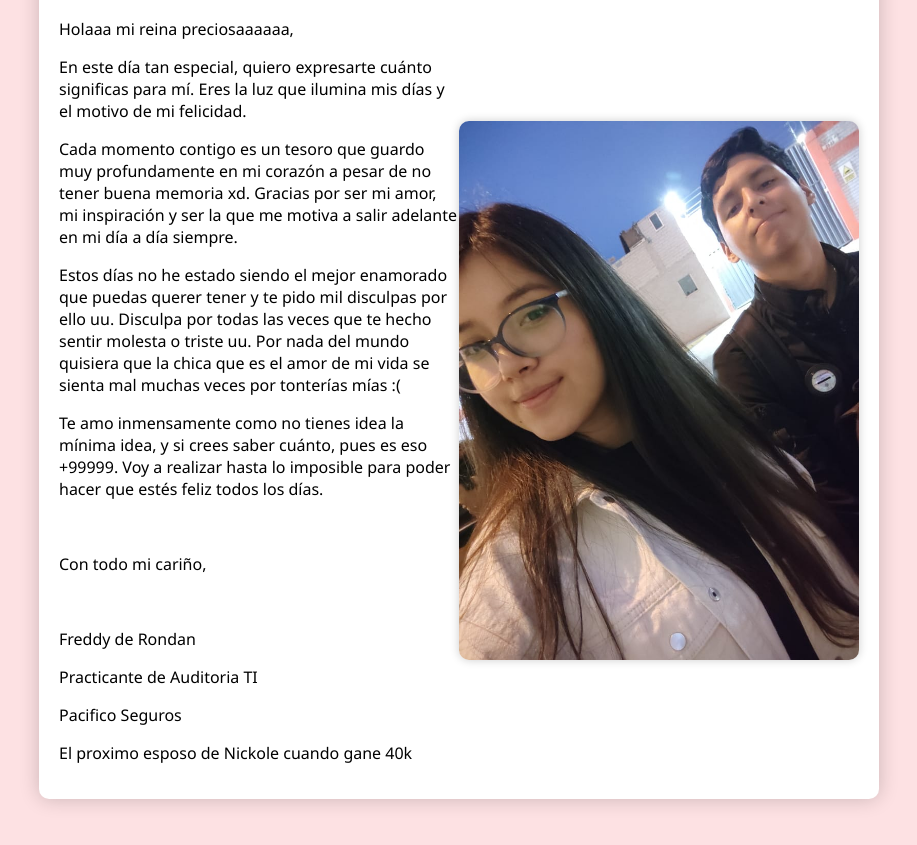
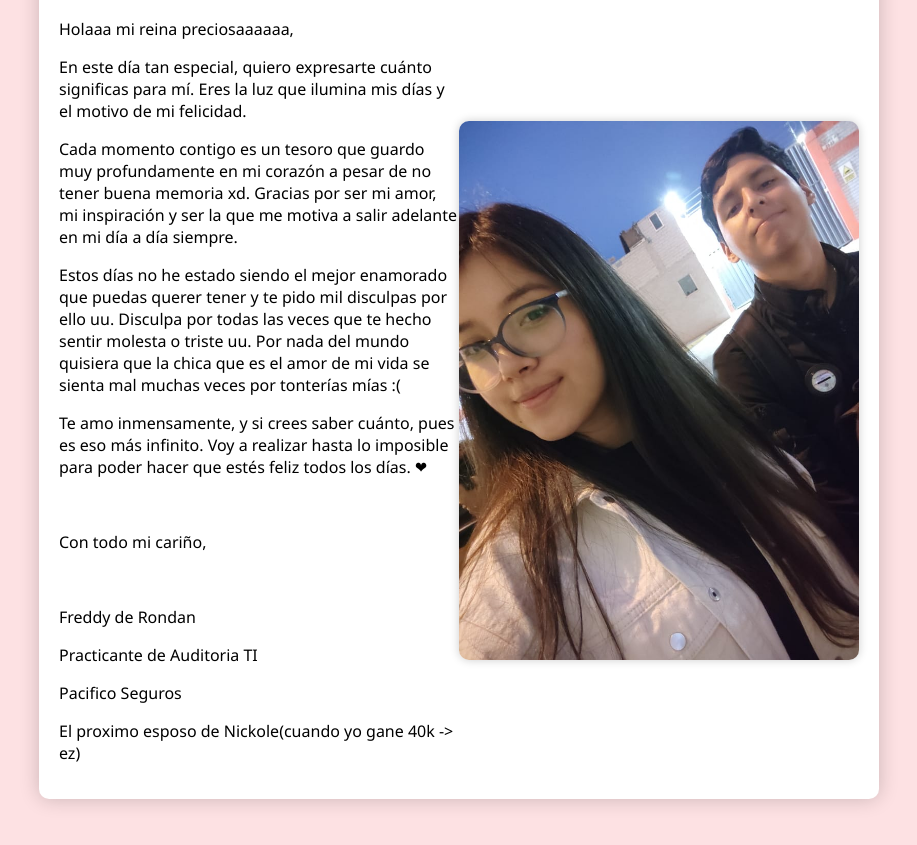
Before and after one commit to FreddyLV2710/TrueLove, a plain HTML site: page index.html in a window 1280 px wide. Shown: the part 165-1010 px from the top of the page, without its empty margins (181-1098 px from the left). Drawn offline with Linux system fonts and the light colour scheme.

Commit message:
cambioss

```diff
--- a/index.html
+++ b/index.html
@@ -17,14 +17,14 @@
                 <p>En este día tan especial, quiero expresarte cuánto significas para mí. Eres la luz que ilumina mis días y el motivo de mi felicidad.</p>
                 <p>Cada momento contigo es un tesoro que guardo muy profundamente en mi corazón a pesar de no tener buena memoria xd. Gracias por ser mi amor, mi inspiración y ser la que me motiva a salir adelante en mi día a día siempre.</p>
                 <p>Estos días no he estado siendo el mejor enamorado que puedas querer tener y te pido mil disculpas por ello uu. Disculpa por todas las veces que te hecho sentir molesta o triste uu. Por nada del mundo quisiera que la chica que es el amor de mi vida se sienta mal muchas veces por tonterías mías :( </p>
-                <p>Te amo inmensamente como no tienes idea la mínima idea, y si crees saber cuánto, pues es eso +99999. Voy a realizar hasta lo imposible para poder hacer que estés feliz todos los días. </p>
+                <p>Te amo inmensamente, y si crees saber cuánto, pues es eso más infinito. Voy a realizar hasta lo imposible para poder hacer que estés feliz todos los días. ❤ </p>
                 <br>
                 <p>Con todo mi cariño,</p>
                 <br>
                 <p>Freddy de Rondan</p>
                 <p>Practicante de Auditoria TI</p>
                 <P>Pacifico Seguros</P>
-                <p>El proximo esposo de Nickole cuando gane 40k</p>
+                <p>El proximo esposo de Nickole(cuando yo gane 40k -> ez)</p>
             </div>
             <div class="image-container">
                 <img src="1.jpg" alt="Imagen 1">
```
